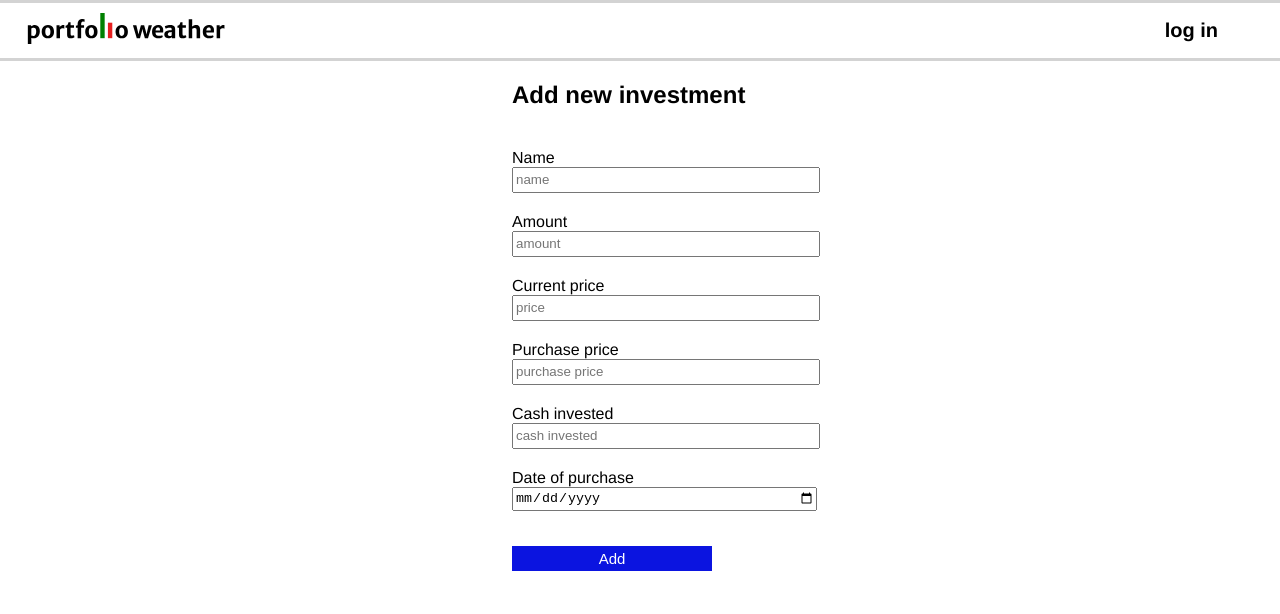
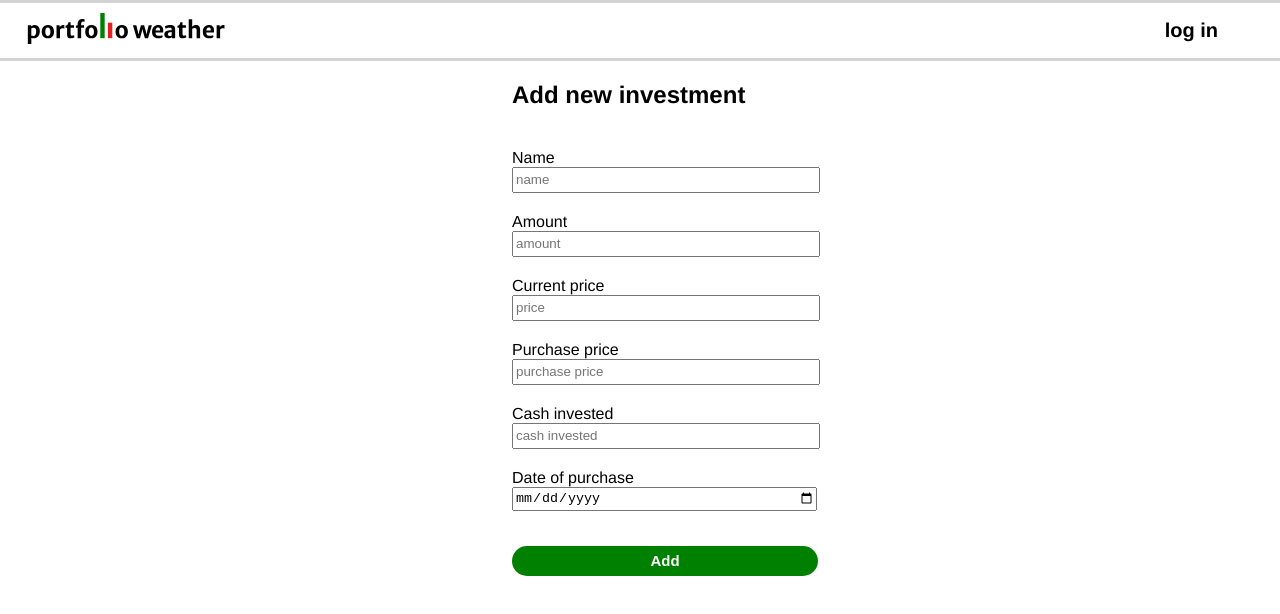
Before and after one commit to jpeipone/React-Firebase-Portfolio, a React (Create React App) app in the folder investors-app/: page /add in a window 1280 px wide. Shown: the top 614 px of the page. Built offline with nearby package versions, Linux system fonts and the light colour scheme; no server answers.

Commit message:
css button

```diff
--- a/investors-app/src/components/Pages/addPage/AddInvestmentForm.css
+++ b/investors-app/src/components/Pages/addPage/AddInvestmentForm.css
@@ -14,12 +14,14 @@
 }
 
 .add-investment__btn {
-  background-color: #0b14e0;
+  background-color: green;
+  border-radius: 25px;
   font-size: 15px;
+  font-weight: bold;
   border: none;
   color: white;
-  width: 200px;
-  height: 25px;
+  width: 306px;
+  height: 30px;
   margin-top: 35px;
 }
 
--- a/investors-app/src/components/Pages/loginpage/LoginPage.css
+++ b/investors-app/src/components/Pages/loginpage/LoginPage.css
@@ -23,8 +23,9 @@
 }
 
 .signOut-user__btn {
-  background-color: white;
-  color: black;
+  background-color: #0b14e0;
+  border: none;
+  color: white;
   width: 306px;
   height: 30px;
   font-weight: bold;
```
